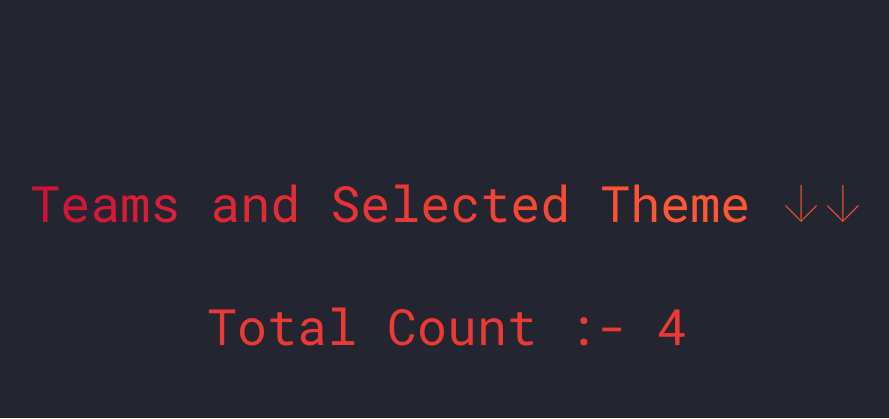
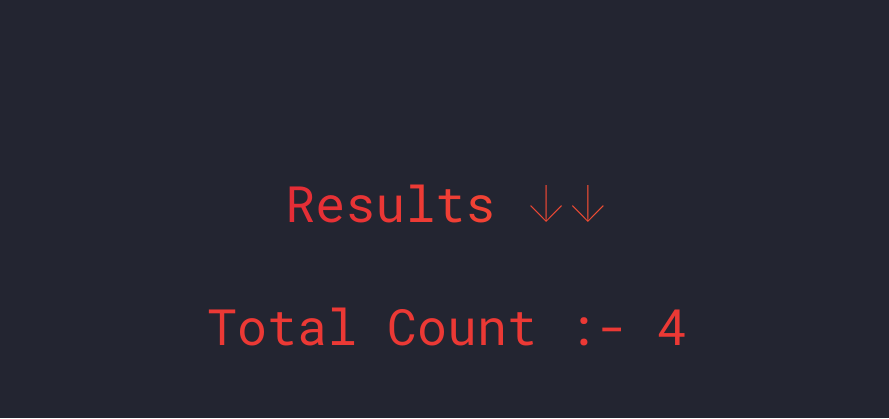
Before and after one commit to Gaurvendra/Hackathon-5.0, a PHP site: page /theme/teamdisplay.php in a window 1280 px wide. Shown: the part 177-596 px from the top of the page, without its empty margins (193-1082 px from the left). Run offline with PHP 8.4, Linux system fonts and the light colour scheme; data comes from the database, SQL or seed files in the repository; some web fonts are replaced.

Commit message:
Themes Corrected

```diff
--- a/theme/teamdisplay.php
+++ b/theme/teamdisplay.php
@@ -71,7 +71,7 @@
                         <br>
                         <br><br>
                         <br><br>
-                        <h1 style="color:#eb3935;font-weight:100;font-size:50px; text-align: center; " data-aos="fade-up" data-aos-delay="100">Teams and Selected Theme &#8595;&#8595;</h1>
+                        <h1 style="color:#eb3935;font-weight:100;font-size:50px; text-align: center; " data-aos="fade-up" data-aos-delay="100">Results &#8595;&#8595;</h1>
                         <br><br>
                          <h2 style="color:#eb3935;font-weight:100;font-size:50px; text-align: center; " data-aos="fade-up" data-aos-delay="200">Total Count :-  <?php
                include 'config.php';
```
